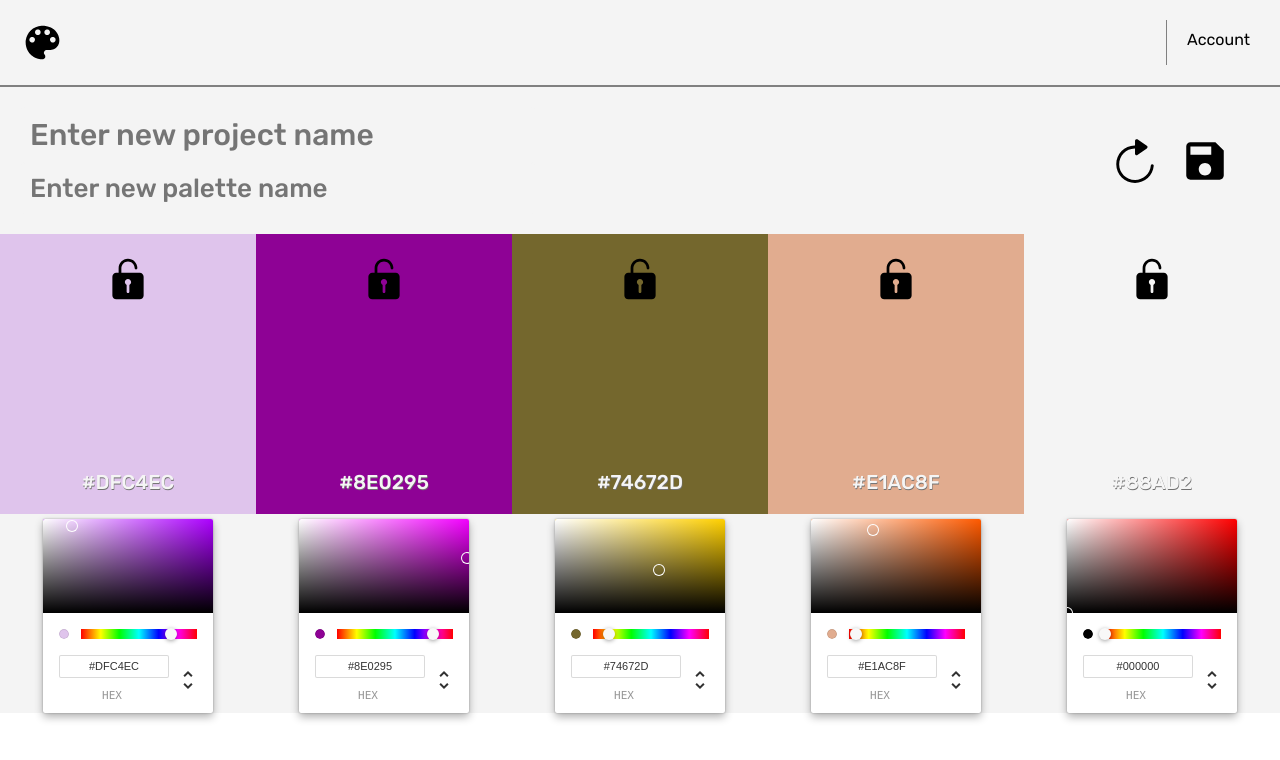
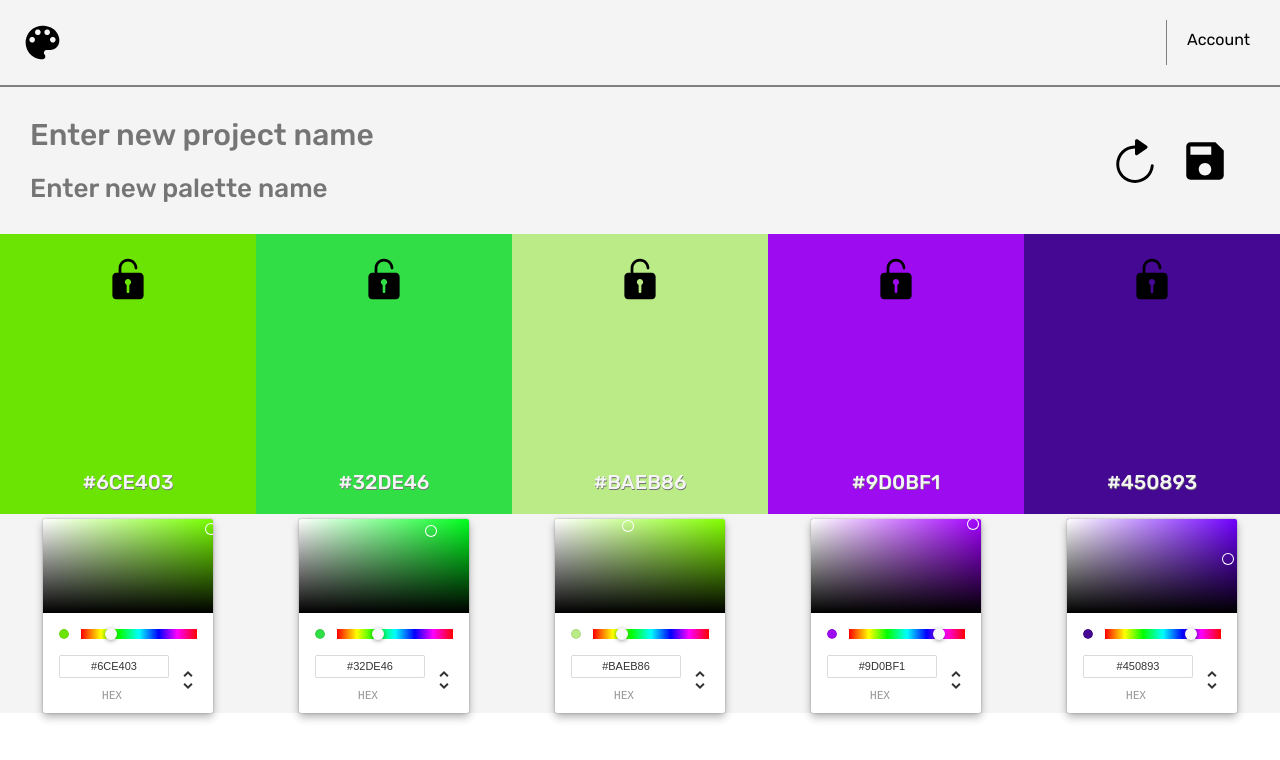
Before and after one commit to sschipke-conga/palette-producer, a React (Create React App) app: page / in a window 1280 px wide. Shown: the top 760 px of the page. Built offline with nearby package versions, Linux system fonts and the light colour scheme.

Commit message:
Fix palette generation typing bug

```diff
--- a/src/components/PaletteContainer/PaletteContainer.js
+++ b/src/components/PaletteContainer/PaletteContainer.js
@@ -11,57 +11,62 @@ export class PaletteContainer extends Component {
     this.state = {
       userID,
       color1: {
-        hexCode: '',
+        hexCode: this.generateRandomHex(),
         isLocked: false
       },
       color2: {
-        hexCode: '',
+        hexCode: this.generateRandomHex(),
         isLocked: false
       },
       color3: {
-        hexCode: '',
+        hexCode: this.generateRandomHex(),
         isLocked: false
       },
       color4: {
-        hexCode: '',
+        hexCode: this.generateRandomHex(),
         isLocked: false
       },
       color5: {
-        hexCode: '',
+        hexCode: this.generateRandomHex(),
         isLocked: false
       }
     }
   }
 
   componentDidMount = () => {
-    if (!this.props.currentPalette.color1) {
+    if (!this.state.color1) {
       this.randomizePalette();
     }
   }
 
   componentWillReceiveProps = () => {
+    if (!this.state.color1) {
+      this.randomizePalette()
+    }
+    if (this.props.currentPalette.color1) {
       this.setState({
         color1: {
-        hexCode: this.props.currentPalette.color1 || this.generateRandomHex(),
+          hexCode: this.props.currentPalette.color1,
           isLocked: false
         },
         color2: {
-        hexCode: this.props.currentPalette.color2 || this.generateRandomHex(),
+          hexCode: this.props.currentPalette.color2,
           isLocked: false
         },
         color3: {
-        hexCode: this.props.currentPalette.color3 || this.generateRandomHex(),
+          hexCode: this.props.currentPalette.color3,
           isLocked: false
         },
         color4: {
-        hexCode: this.props.currentPalette.color4 || this.generateRandomHex(),
+          hexCode: this.props.currentPalette.color4,
           isLocked: false
         },
         color5: {
-        hexCode: this.props.currentPalette.color5 || this.generateRandomHex(),
+          hexCode: this.props.currentPalette.color5,
           isLocked: false
         }
       })
+    }
   }
 
   changeColor = (colorN, hexCode) => {
```
Lines whose indentation alone changed are shown as unchanged.
